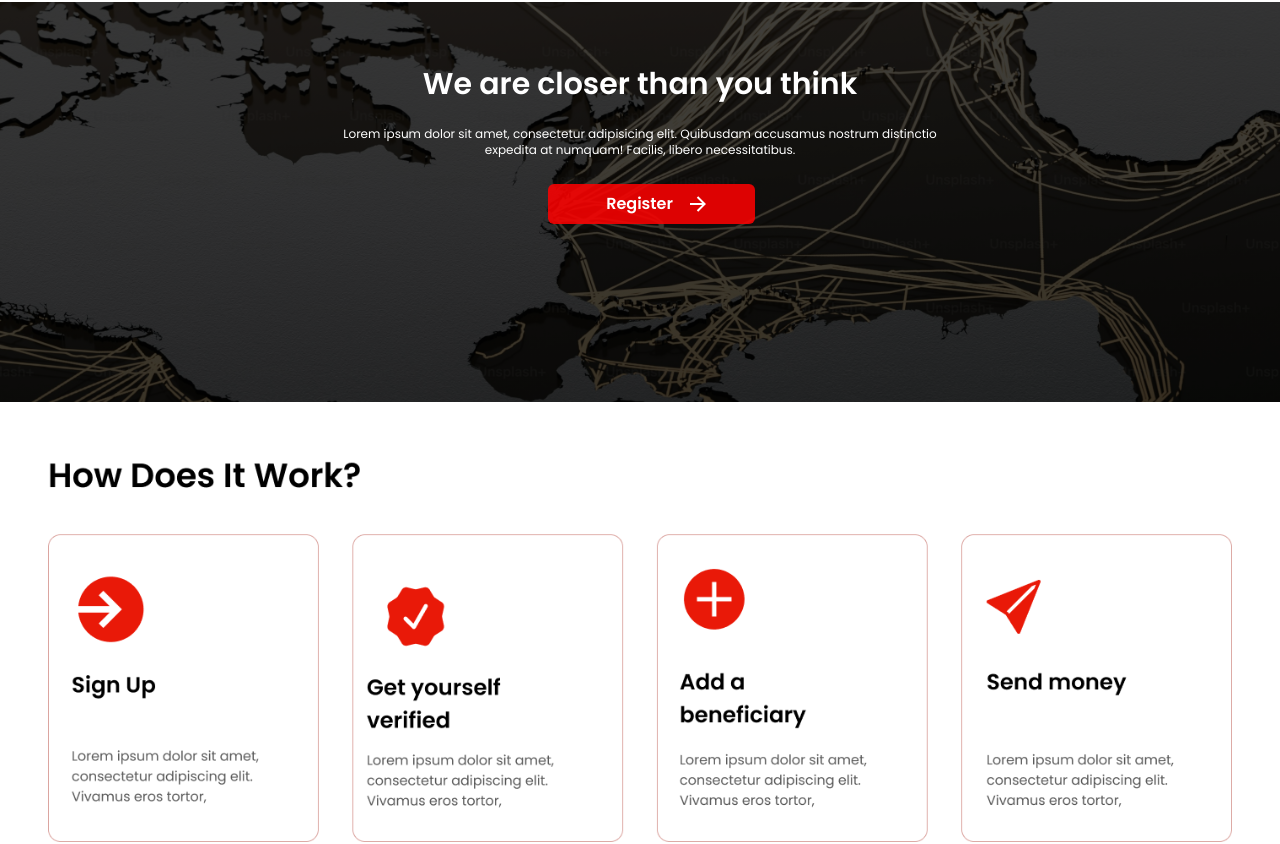
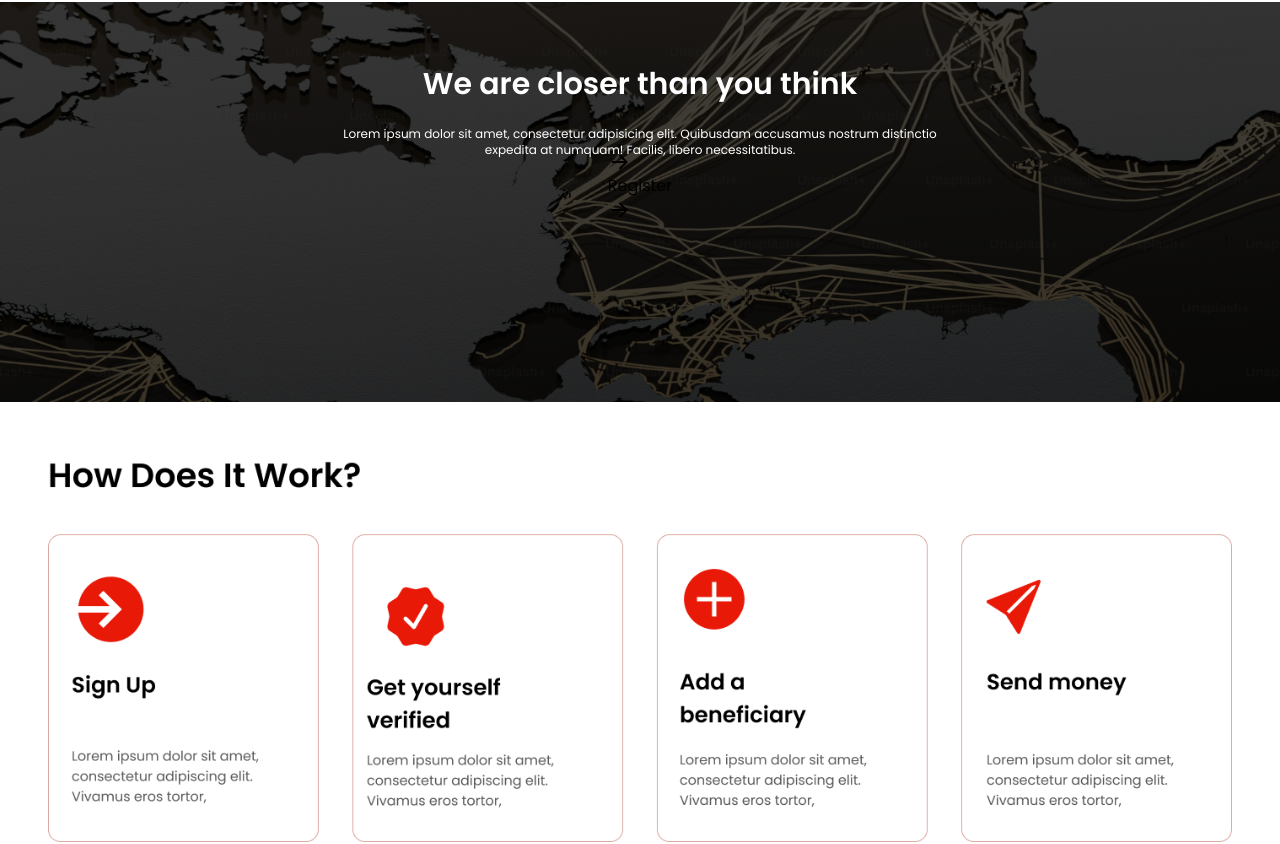
Before and after one commit to Ultimate-Guru/cosmo-remit, a React (Vite) app: page / in a window 1280 px wide. Shown: the part 1306-2150 px from the top of the page. Built offline with nearby package versions, Linux system fonts and the light colour scheme; the HTML template or start-up script is replaced by a standard one.

Commit message:
added some default styles

```diff
--- a/src/index.css
+++ b/src/index.css
@@ -147,99 +147,6 @@ header img {
     line-height: 20px;
 }
 
-/* From Uiverse.io by gharsh11032000 */
-.animated-button {
-    position: relative;
-    display: flex;
-    align-items: center;
-    justify-content: center;
-    gap: 4px;
-    padding: 8px 30px;
-    border: none;
-    border-color: transparent;
-    font-size: 16px;
-    background-color: inherit;
-    border-radius: 6px;
-    font-weight: 600;
-    color: white;
-    background-color: rgba(255, 0, 0, 0.86);
-    cursor: pointer;
-    overflow: hidden;
-    transition: all 0.6s cubic-bezier(0.23, 1, 0.32, 1);
-    margin-left: 42%;
-    margin-top: 3%;
-    width: 18%;
-}
-
-.animated-button svg {
-    position: absolute;
-    width: 24px;
-    fill: white;
-    z-index: 9;
-    transition: all 0.8s cubic-bezier(0.23, 1, 0.32, 1);
-}
-
-.animated-button .arr-1 {
-    right: 45px;
-}
-
-.animated-button .arr-2 {
-    left: -25%;
-}
-
-.animated-button .circle {
-    position: absolute;
-    top: 50%;
-    left: 50%;
-    transform: translate(-50%, -50%);
-    width: 20px;
-    height: 20px;
-    background-color: #dc143c;
-    border-radius: 50%;
-    opacity: 0;
-    transition: all 0.8s cubic-bezier(0.23, 1, 0.32, 1);
-}
-
-.animated-button .text {
-    position: relative;
-    z-index: 1;
-    transform: translateX(-12px);
-    transition: all 0.8s cubic-bezier(0.23, 1, 0.32, 1);
-}
-
-.animated-button:hover {
-    box-shadow: 0 0 0 12px transparent;
-    color: #212121;
-    border-radius: 6px;
-}
-
-.animated-button:hover .arr-1 {
-    right: -25%;
-}
-
-.animated-button:hover .arr-2 {
-    left: 16px;
-}
-
-.animated-button:hover .text {
-    transform: translateX(12px);
-    color: white;
-}
-
-.animated-button:hover svg {
-    fill: #ffffff;
-}
-
-.animated-button:active {
-    scale: 0.95;
-}
-
-.animated-button:hover .circle {
-    width: 220px;
-    height: 220px;
-    opacity: 1;
-}
-
 .workings img {
     margin-top: 27%;
     width: 100%;
```
Also changed, not shown: src/assets/img/Vector.svg (added), tailwind.config.js (line endings or trailing spaces).
